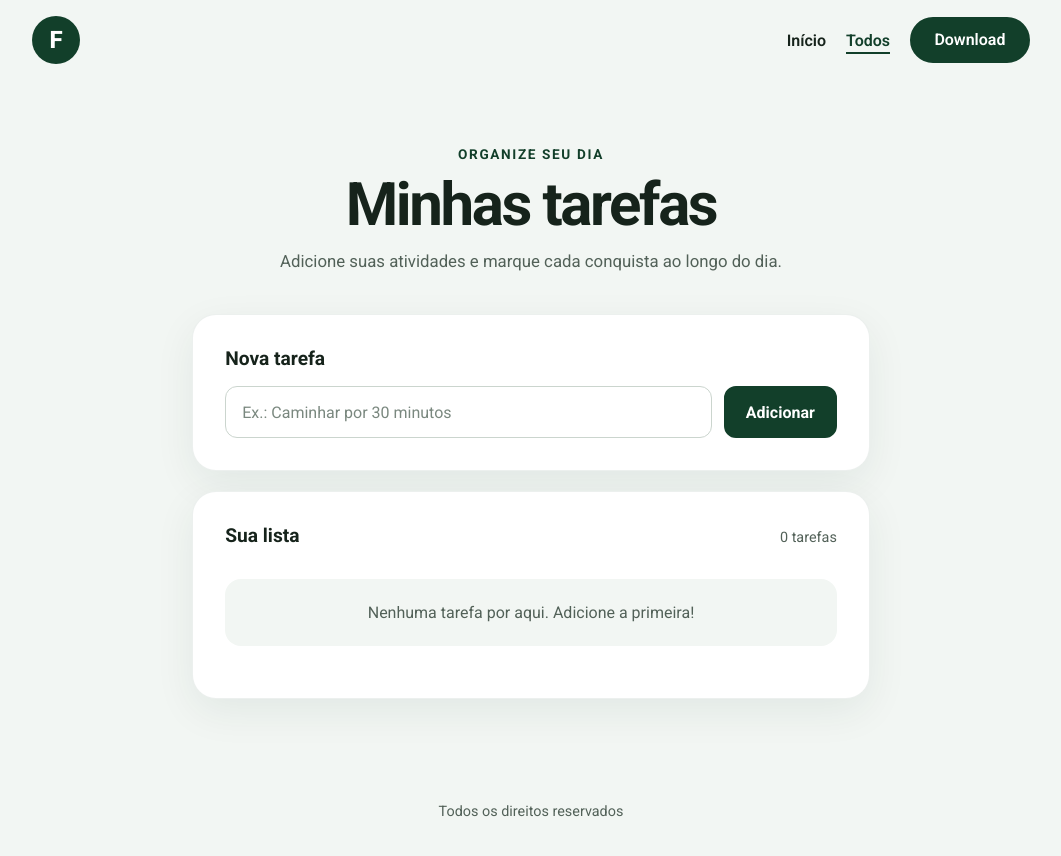
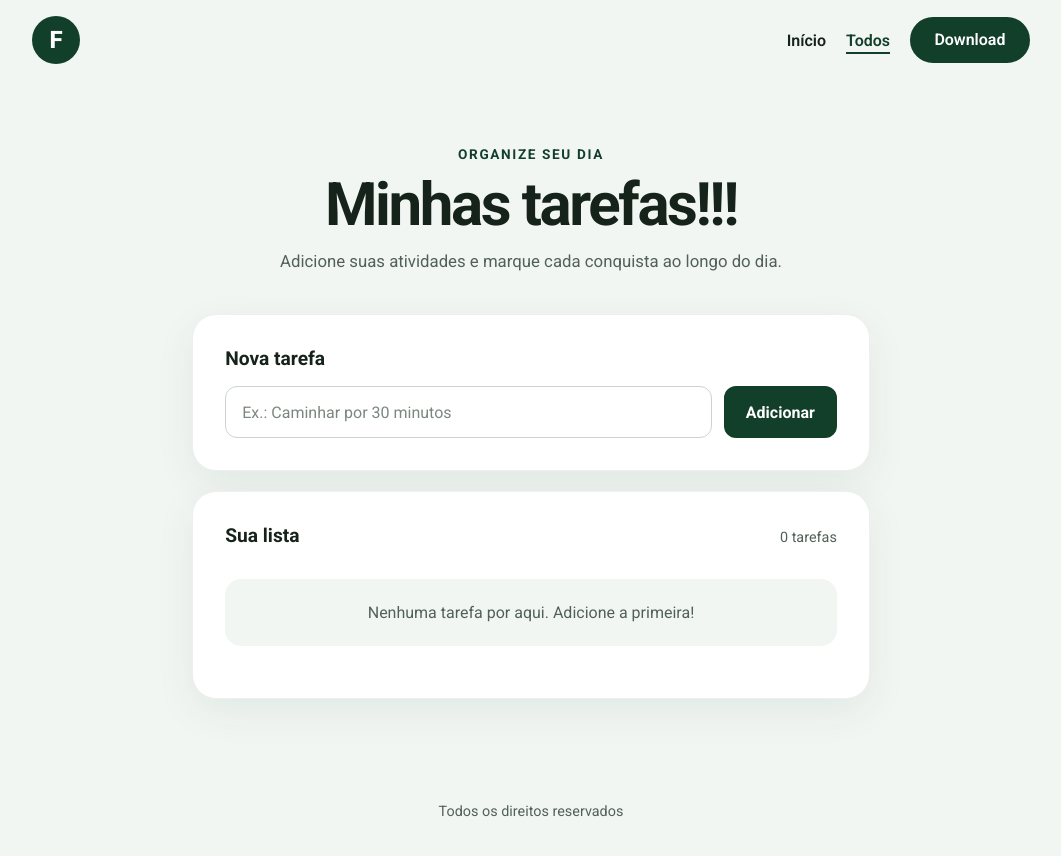
Before and after one commit to wliberatoc/primeiro-projeto, a plain HTML site: page pages/todos.html in a window 1280 px wide. Shown: the whole page, without its empty margins (109-1170 px from the left). Drawn offline with Linux system fonts and the light colour scheme.

Commit message:
justanto titulo todos.html

```diff
--- a/pages/todos.html
+++ b/pages/todos.html
@@ -26,7 +26,7 @@
     <main class="todo-main">
         <section class="todo-heading" aria-labelledby="todo-title">
             <span>Organize seu dia</span>
-            <h1 id="todo-title">Minhas tarefas</h1>
+            <h1 id="todo-title">Minhas tarefas!!!</h1>
             <p>Adicione suas atividades e marque cada conquista ao longo do dia.</p>
         </section>
 
```
